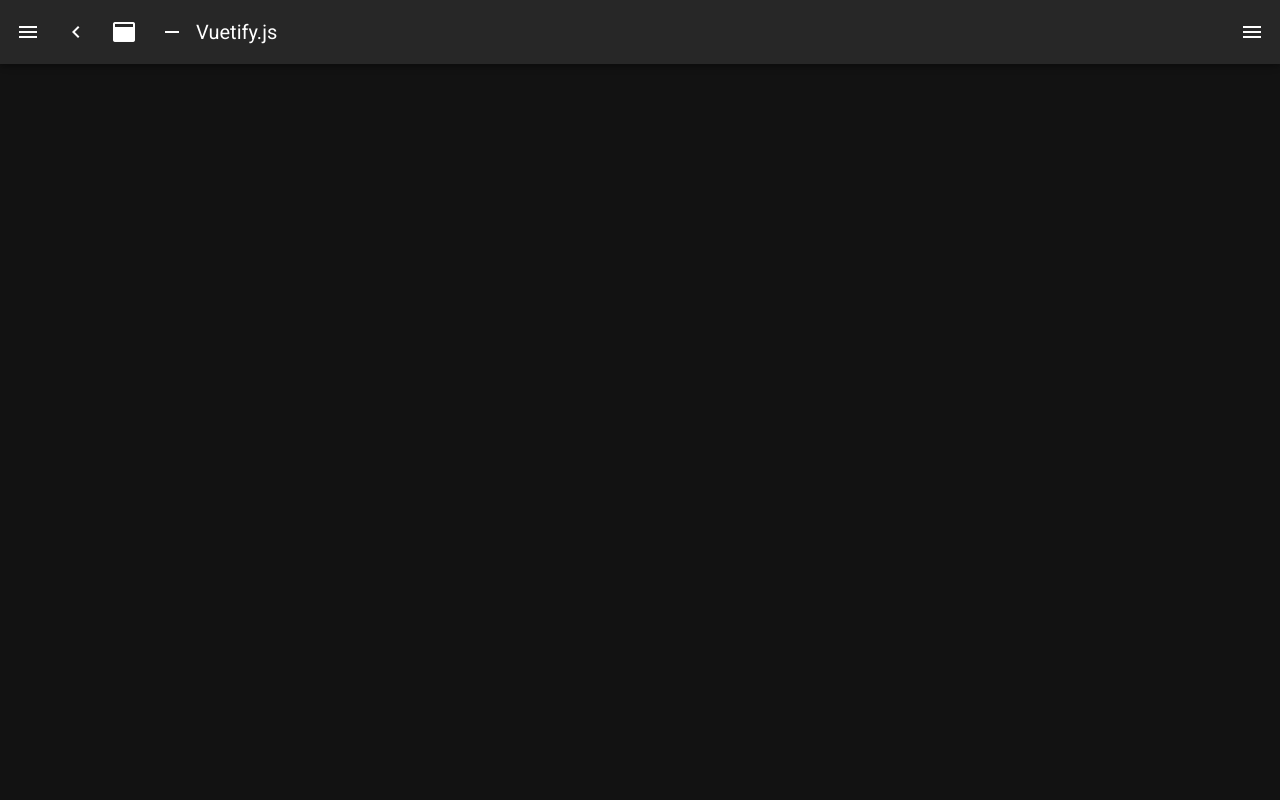
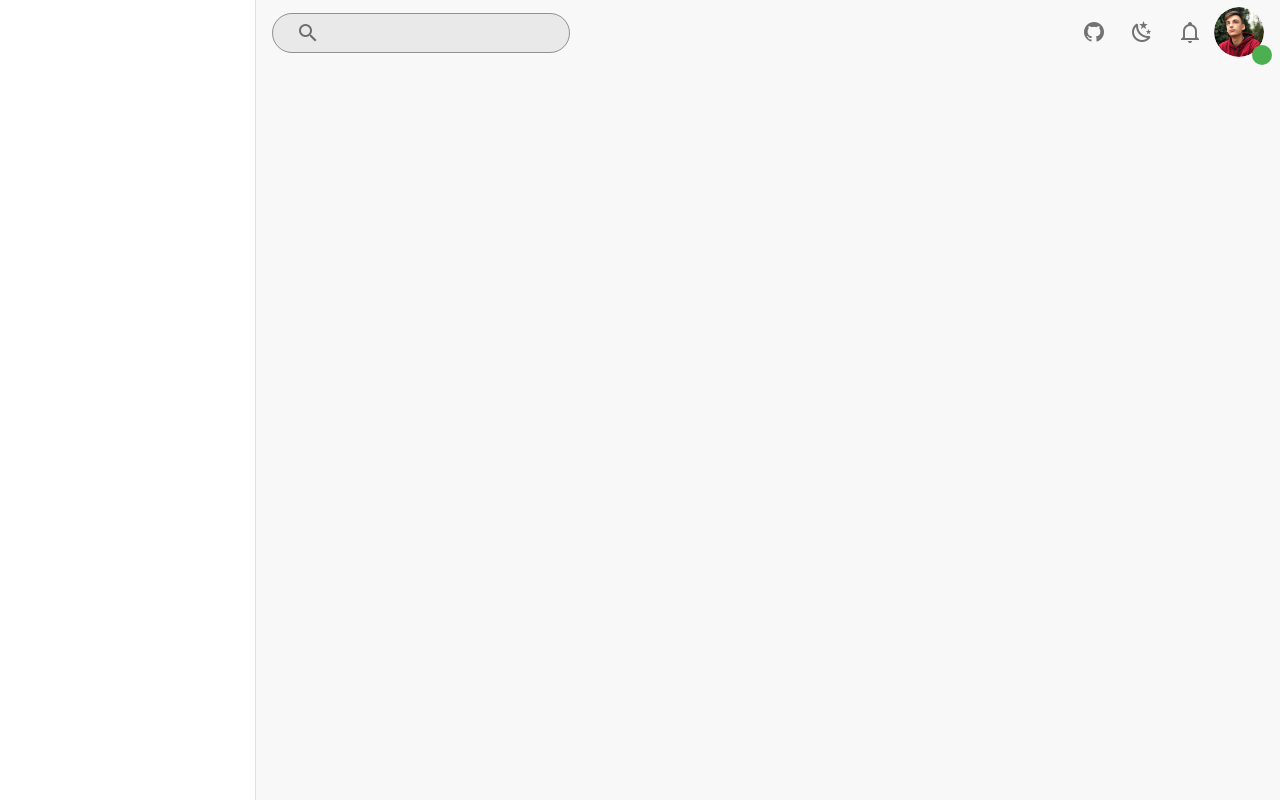
Before and after one commit to BerPGR/nuxt-vuetify-materio-dashboard, a Nuxt app: page / in a window 1280 px wide. Built offline with nearby package versions, Linux system fonts and the light colour scheme.

Commit message:
Added app bar with all the design

```diff
--- a/layouts/default.vue
+++ b/layouts/default.vue
@@ -1,45 +1,38 @@
 <template>
-  <v-app dark>
+  <v-app style="background-color: #F8F8F8;" dark>
     <v-navigation-drawer
-      v-model="drawer"
-      :mini-variant="miniVariant"
-      :clipped="clipped"
+      true
       fixed
       app
     >
-      <v-list>
-        <v-list-item
-          v-for="(item, i) in items"
-          :key="i"
-          :to="item.to"
-          router
-          exact
-        >
-          <v-list-item-action>
-            <v-icon>{{ item.icon }}</v-icon>
-          </v-list-item-action>
-          <v-list-item-content>
-            <v-list-item-title>{{ item.title }}</v-list-item-title>
-          </v-list-item-content>
-        </v-list-item>
-      </v-list>
     </v-navigation-drawer>
-    <v-app-bar :clipped-left="clipped" fixed app>
-      <v-app-bar-nav-icon @click.stop="drawer = !drawer" />
-      <v-btn icon @click.stop="miniVariant = !miniVariant">
-        <v-icon>mdi-{{ `chevron-${miniVariant ? 'right' : 'left'}` }}</v-icon>
+    <v-app-bar color="transparent" flat app>
+      <v-row>
+        <v-col cols="12" sm="7">
+          <v-text-field filled rounded outlined dense prepend-inner-icon="mdi-magnify" class="mt-7"></v-text-field>
+        </v-col>
+      </v-row>
+      <v-spacer></v-spacer>
+      <v-btn icon>
+        <v-icon>
+          mdi-github
+        </v-icon>
       </v-btn>
-      <v-btn icon @click.stop="clipped = !clipped">
-        <v-icon>mdi-application</v-icon>
+      <v-btn icon>
+        <v-icon>
+          mdi-weather-night
+        </v-icon>
       </v-btn>
-      <v-btn icon @click.stop="fixed = !fixed">
-        <v-icon>mdi-minus</v-icon>
+      <v-btn icon>
+        <v-icon>
+          mdi-bell-outline
+        </v-icon>
       </v-btn>
-      <v-toolbar-title>{{ title }}</v-toolbar-title>
-      <v-spacer />
-      <v-btn icon @click.stop="rightDrawer = !rightDrawer">
-        <v-icon>mdi-menu</v-icon>
-      </v-btn>
+      <v-badge overlap bottom color="green">
+        <v-avatar size="50">
+        <v-img :src="require('../assets/help/eu.png')"></v-img>
+      </v-avatar>
+      </v-badge>
     </v-app-bar>
     <v-main>
       <v-container>
@@ -54,20 +47,6 @@ export default {
   name: 'DefaultLayout',
   data() {
     return {
-      clipped: false,
-      drawer: false,
-      fixed: false,
-      items: [
-        {
-          icon: 'mdi-apps',
-          title: 'Welcome',
-          to: '/',
-        },
-      ],
-      miniVariant: false,
-      right: true,
-      rightDrawer: false,
-      title: 'Vuetify.js',
     }
   },
 }
--- a/nuxt.config.js
+++ b/nuxt.config.js
@@ -14,11 +14,13 @@ export default {
       { hid: 'description', name: 'description', content: '' },
       { name: 'format-detection', content: 'telephone=no' },
     ],
-    link: [{ rel: 'icon', type: 'image/x-icon', href: '/favicon.ico' }],
+    link: [{ rel: 'icon', type: 'image/x-icon', href: '/favicon.ico' },],
   },
 
   // Global CSS: https://go.nuxtjs.dev/config-css
-  css: [],
+  css: [
+
+  ],
 
   // Plugins to run before rendering page: https://go.nuxtjs.dev/config-plugins
   plugins: [],
@@ -50,7 +52,7 @@ export default {
   vuetify: {
     customVariables: ['~/assets/variables.scss'],
     theme: {
-      dark: true,
+      dark: false,
       themes: {
         dark: {
           primary: colors.blue.darken2,
```
Also changed, not shown: assets/help/eu.png (added).
